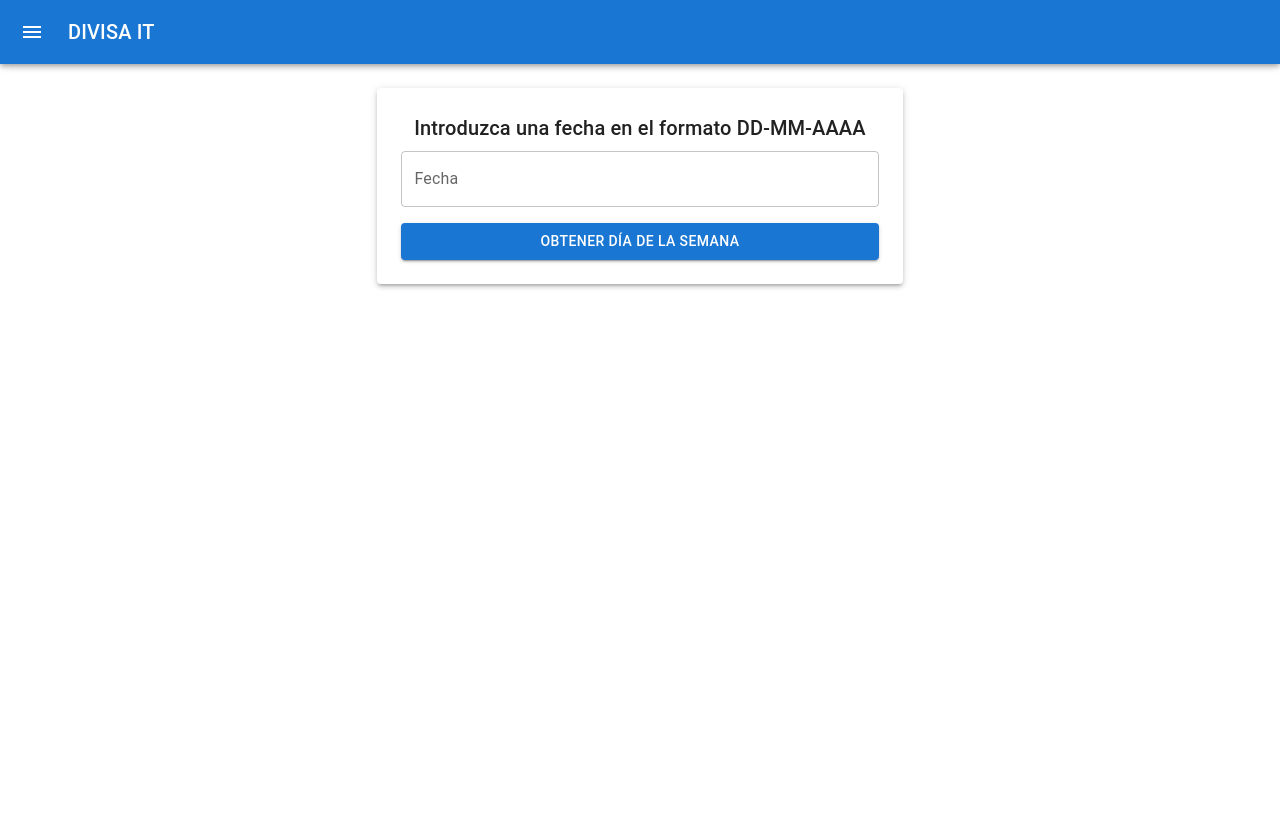
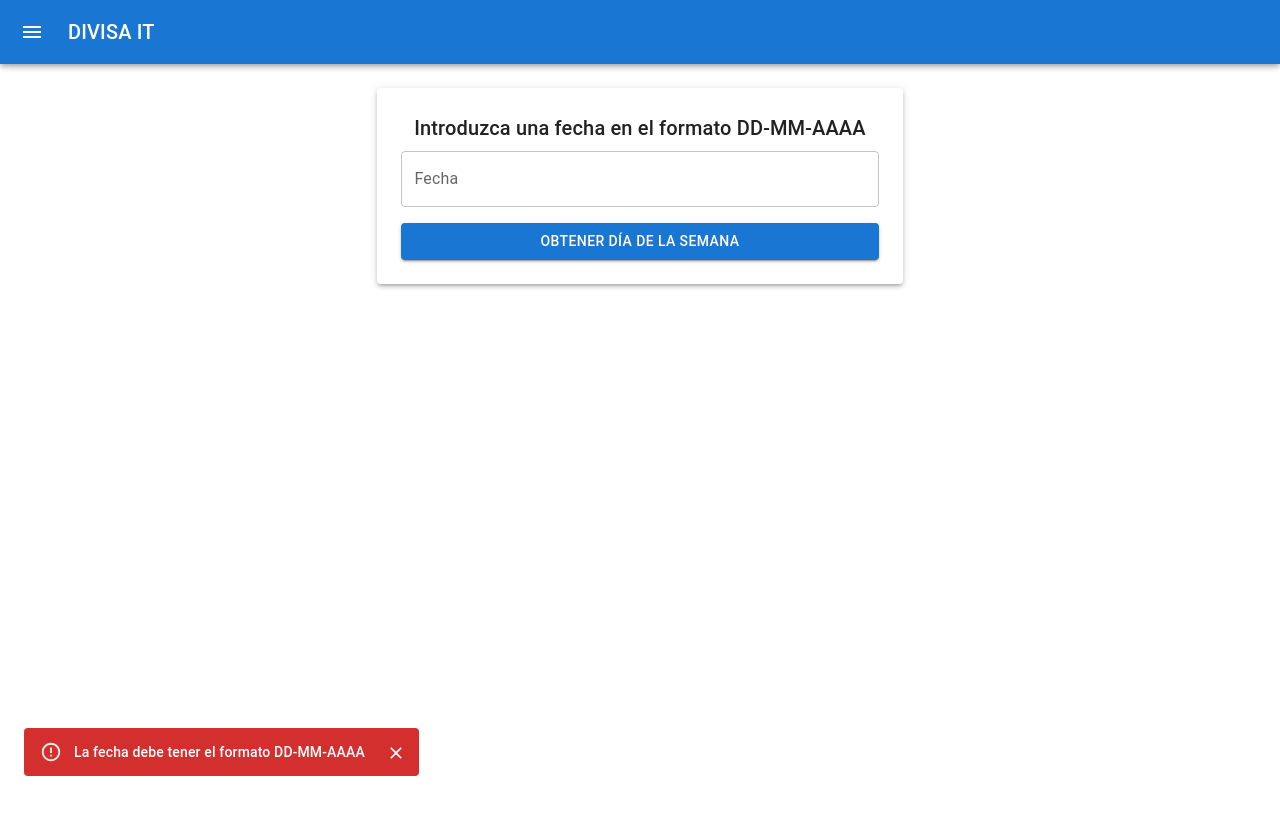
Before and after one commit to TakeHomeChallenges/Divisa-iT, a React (Create React App) app: page / in a window 1280 px wide. Both pictures are taken after a click on the button "OBTENER DÍA DE LA SEMANA". Shown: the top 814 px of the page. Built offline with nearby package versions, Linux system fonts and the light colour scheme.

Commit message:
Retornar error para mostrar notification

```diff
--- a/src/components/DayOfTheWeek/index.js
+++ b/src/components/DayOfTheWeek/index.js
@@ -1,22 +1,28 @@
 // src/DayOfTheWeek.js
 
-import React, { useState } from 'react';
-import { Box, TextField, Button, Typography, Paper } from '@mui/material';
-import { getDayWeek } from '../../helpers/getDayWeek';
-import './style.css';
+import React, { useState } from "react";
+import { Box, TextField, Button, Typography, Paper, Snackbar, Alert } from "@mui/material";
+import { getDayWeek } from "../../helpers/getDayWeek";
+import "./style.css";
 
 const DayOfTheWeek = () => {
-  const [date, setDate] = useState('');
-  const [dayOfWeek, setDayOfWeek] = useState('');
+  const [date, setDate] = useState("");
+  const [dayOfWeek, setDayOfWeek] = useState("");
+  const [userFeedback, setUserFeedback] = useState({
+    open: false,
+    message: "",
+    type: "",
+  });
 
   const handleChange = (event) => {
-    let value = event.target.value.replace(/\D/g, '');
+    let value = event.target.value.replace(/\D/g, "");
     if (value.length > 8) value = value.slice(0, 8);
 
     if (value.length > 4) {
-      value = value.slice(0, 2) + '-' + value.slice(2, 4) + '-' + value.slice(4);
+      value =
+        value.slice(0, 2) + "-" + value.slice(2, 4) + "-" + value.slice(4);
     } else if (value.length > 2) {
-      value = value.slice(0, 2) + '-' + value.slice(2);
+      value = value.slice(0, 2) + "-" + value.slice(2);
     }
 
     setDate(value);
@@ -24,10 +30,37 @@ const DayOfTheWeek = () => {
 
   const handleSubmit = () => {
     const day = getDayWeek(date);
-    setDayOfWeek(day);
+
+    if (day.error) {
+
+      setDayOfWeek('');
+      setUserFeedback({
+        open: true,
+        message: day.error,
+        type: "error",
+      });
+
+    } else {
+
+      setDayOfWeek(day.dayOfWeek);
+
+    }
+  };
+
+  const handleClose = (event, reason) => {
+    if (reason === "clickaway") {
+      return;
+    }
+
+    setUserFeedback({
+      open: false,
+      message: "",
+      type: "",
+    });
   };
 
   return (
+    <>
       <Box className="container">
         <Paper elevation={3} className="paper">
           <Typography variant="h6" gutterBottom>
@@ -51,6 +84,21 @@ const DayOfTheWeek = () => {
           )}
         </Paper>
       </Box>
+      <Snackbar
+        open={userFeedback.open}
+        autoHideDuration={6000}
+        onClose={handleClose}
+      >
+        <Alert
+          onClose={handleClose}
+          severity={userFeedback.type === "success" ? "success" : "error"}
+          variant="filled"
+          sx={{ width: "100%" }}
+        >
+          {userFeedback.message}
+        </Alert>
+      </Snackbar>
+    </>
   );
 };
 
--- a/src/helpers/getDayWeek.js
+++ b/src/helpers/getDayWeek.js
@@ -2,26 +2,23 @@ import { isValidDate, isValidFormat } from './dateValidator';
 
 export function getDayWeek(date) {
   if (!isValidFormat(date)) {
-    alert('La fecha debe tener el formato DD-MM-AAAA');
-    return null;
+    return { error: 'La fecha debe tener el formato DD-MM-AAAA' };
   }
 
   let [day, month, year] = date.split('-').map(Number);
 
   if (year < 1 || year > 99) {
-    alert('El año debe estar entre 1 y 99');
-    return null;
+    return { error: 'El año debe estar entre 1 y 99' };
   }
 
   if (!isValidDate(day, month, year)) {
-    alert('Fecha no válida');
-    return null;
+    return { error: 'Fecha no válida' };
   }
 
   // Asegurar que el año tenga cuatro dígitos
-  year = year + 2000;
+  year += 2000;
 
   const formattedDate = new Date(year, month - 1, day);
   const daysOfWeek = ['Domingo', 'Lunes', 'Martes', 'Miércoles', 'Jueves', 'Viernes', 'Sábado'];
-  return daysOfWeek[formattedDate.getDay()];
+  return { dayOfWeek: daysOfWeek[formattedDate.getDay()] };
 }
```
Lines whose indentation alone changed are shown as unchanged.
